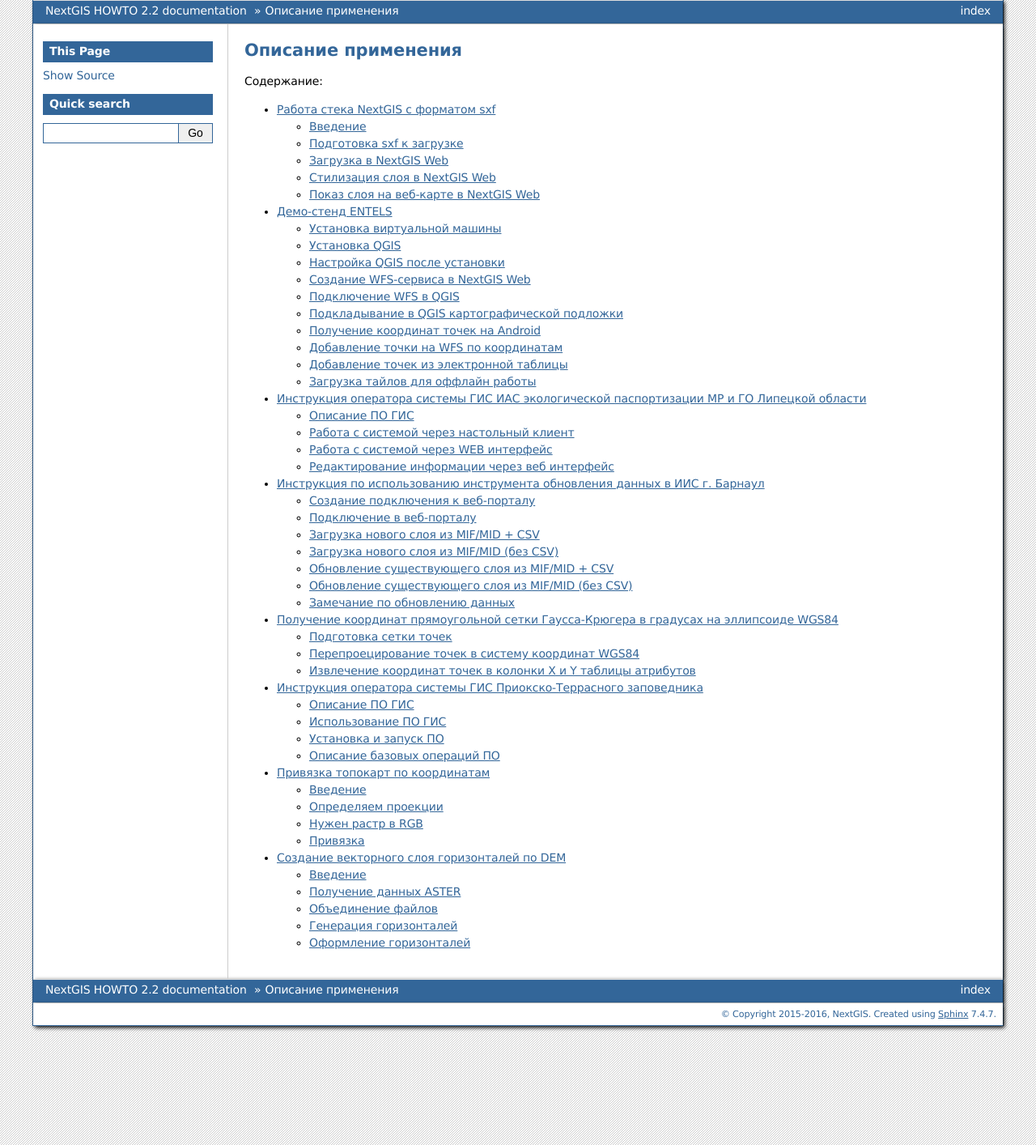
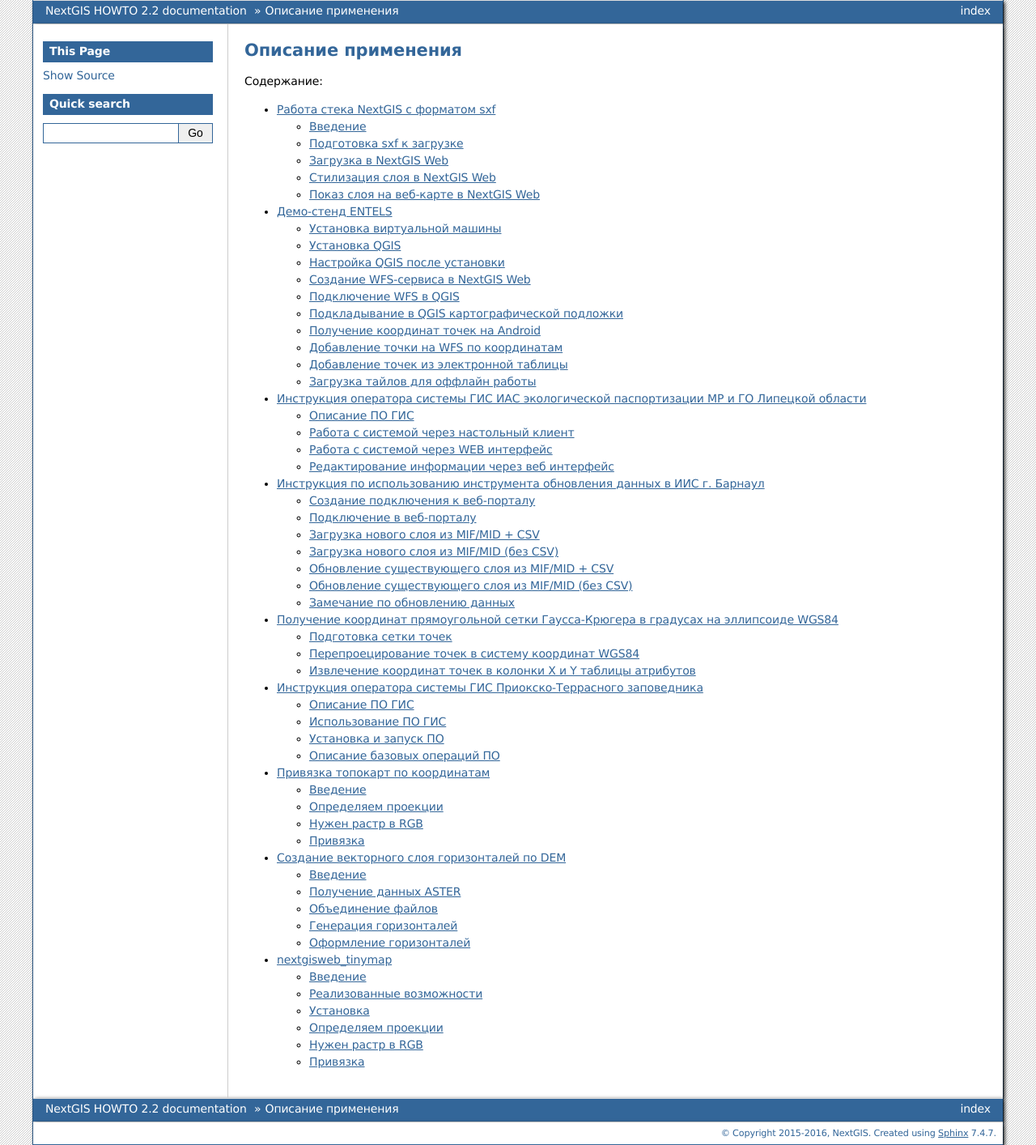
Before and after one commit to nextgis/docs_howto, a Sphinx documentation site: the page built from source/toc.rst, in a window 1280 px wide. Shown: the whole page at 81% size. Built offline with Sphinx 7.4.7, drawn with Linux system fonts in a browser that asks for light colours; formulas are drawn with MathJax 3; some of the changed lines change nothing that is shown.

Commit message:
add article nextgisweb_tinymap

````diff
--- /dev/null
+++ b/source/nextgisweb_tinymap.rst
@@ -0,0 +1,220 @@
+.. sectionauthor:: Артём Светлов <@nextgis.ru>
+
+.. nextgisweb_tinymap:
+
+nextgisweb_tinymap
+=====================================
+
+Введение
+----------------------------
+
+nextgisweb_tinymap - это несложный картодвижок на основе LeafletJS, который можете разместить на своём веб-сайте, чтобы показывать в нём векторный слой из NextGIS WEB. Слой добавляется в LeafletJS как GeoJSONLayer, в нём работает идентификация, показ названий и фотографий.
+
+
+
+[s]Live demo: http://nextgis.github.io/nextgisweb_tinymap/[s] Не работает, нет сервера
+
+
+Реализованные возможности
+------------------------------------
+
+- [x] Иконки для точек
+- [x] Окно идентификации
+- [x] При идентификации поля называются по псевдонимам, которые берутся из настроек слоя NextGIS WEB
+- [x] При идентификации убираются скрытые поля - это берётся из настроек слоя NextGIS WEB
+- [x] При идентификации показываются название объекта - это берётся из настроек слоя NextGIS WEB
+- [x] При идентификации показываются фотографии объектов
+- [x] Строка аттрибуции задаётся к конфигурационном файле.
+- [x] Функция Leaflet PointToLayer хранится в отдельном файле стиля - при обновлении из репозитория ваш движок не поломается
+- [x] При идентификации автоматически выделяются гиперссылки.
+
+
+
+Установка
+--------------------
+
+ 1. Склонируйте репозиторий
+
+  ```
+  git clone https://github.com/nextgis/nextgisweb_tinymap.git
+  ```
+
+ 2. Переименуйте файл config.example.js в config.js
+ 3. Откройте файл config.js
+    Укажите в нём свой NGWLayerURL и строку аттрибуции
+
+  ```
+  NGWLayerURL: 'http://example.com/ngw/api/resource/31',
+  NGWLayerAttribution:'<a href="http://corboration.com/">Источник данных</a>',
+  ```
+
+ 4. Выставите права в NextGIS Web
+
+Допустим, у нас в NGW такая структура:
+
+```
+root
+    L   Classifed data
+    L   Open data
+        L   somefolder 1
+        L   somefolder 2
+        L   data
+            L   Your layer
+```
+
+```
+Выставите в корне: Разрешить - Гость - Ресурс:Чтение - все ресурсы - нет
+Выставите в группе следующей по уровню, то есть в Open data для гостя: Ресурс:Чтение, Структура данных:Чтение, Данные:Чтение. Метаданные:Чтение(?) - распространять.
+```
+
+ 5.  Переименуйте файл tinymap.mapstyle.example.js в tinymap.mapstyle.js
+ 6. При необходимости вы можете настроить векторный стиль в файле tinymap.mapstyle.js. Это необязательно.
+
+Охват карты вычисляется автоматически при открытии.
+
+
+
+
+
+
+
+
+
+
+
+
+
+
+
+
+
+
+
+
+
+
+
+
+
+
+
+
+
+В этой инструкции мы возьмём отсканированную топокарту Генштаба, определим её систему координат, и привяжем её по сетке, так что бы получился GeoTIFF.
+Для работы потребуется:
+
+
+#. Отсканиованная топокарта генштаба с зарамочным оформлением - там должны быть подписи.
+#. :program:`NextGIS QGIS`.
+#. Доступ к интернету, где мы будем скачивать разграфки и читать документацию.
+
+
+Определяем проекции
+----------------------------
+
+Рассмотрим файл с картинкой карты в каком-либо графическом просмотрщике. Если у вас много больших растровых файлов, то для их просмотра можно использовать :program:`NextGIS Manager` - он открывает их быстрее, чем графические просмотрщики.
+
+Нам нужно, чтобы на карте были не отрезано зарамочное оформление.
+
+.. figure:: _static/topo_smallmap.png
+   :name: topo_smallmap
+   :align: center
+
+   Пример карты, подходящей для привязки по данной инструкции.
+
+Для привязки карты нужно знать её проекцию. Известно, что наиболее распространёные карты - позднесоветские карты Генштаба имеют проекцию Pulkovo 1942 / Gauss-Krugger zone *. В проекции Гаусс-Крюггера земной шар разделён на зоны по мередианам через 6 градусов, и нам нужно её будет указать. Что бы узнать номер зоны - нужно приблизительно знать координаты места, изображённого на карте.
+
+Скачиваем схему зон Гаусс-Крюггера с гис-лаба на странице http://gis-lab.info/qa/kmgrids.html - ищем ссылку "Скачать разграфку в формате: Shape".
+
+Открываем в :program:`NextGIS QGIS`. загруженный Shape, по желанию делаем его полупрозрачным. Подкладываем знакомую вам картоподложку плагином QuickMapServices, и находим место, которое изображено на топокарте.
+В атрибутах файла схемы зон приведены номера зон UTM и Гаусс-Крюггера (поле называется GK). Запоминаем или записываем это число - это и будет **номер зоны Гаусс-Крюггера**.
+
+
+.. figure:: _static/topo_zone_determine.png
+   :name: topo_zone_determine.png
+   :align: center
+   :width: 15cm
+
+   Определение зоны в NextGIS QGIS.
+
+
+
+Так же может пригодится файл разграфки листов. Их можно скачать на странцие http://gis-lab.info/qa/topogrids.html, но вам нужно знать масштаб карты. В атрибутивной информации приведены названия листов (номенкалатура). Вы можете узнать, в какую зону попадает лист карты, если вы знаете его название, или узнать, какой лист карты искать, если вы знаете место.
+
+
+Нужен растр в RGB
+--------------------------
+
+Посмотрите на файл с картой в файловом менеджере. Вам нужно определить формат файла. Если формат gif - то его нужно будет пересохранить в png, jpg, или tiff. Эту операцию можно сделать в графических редакторах, или в :program:`NextGIS QGIS`. :menuselection:`Растр --> Преобразование --> PCT в RGB`.
+
+Привязка
+-------------------------
+
+Начинаем привязку. В :program:`NextGIS QGIS` нажмите :menuselection:`Растр --> Привязка растров --> Привязка растров`.
+
+
+.. figure:: _static/topo_open_refrencing_window.png
+   :name: topo_open_refrencing_window
+   :align: center
+   :width: 15cm
+
+   Открытие окна привязки растров
+
+Если этого пункта в меню нет - значит модуль не включён. В этом случае идите в настройку модулей :menuselection:`Модули --> Управление модулями`. Найдите модуль "Привязка растров" и включите его.
+
+В окне привязки растров откройте файл с отсканированной картой.
+На экран выведется диалог выбора системы координат. Поскольку этот файл ещё не привязан, то этот диалог мы закроем клавишей Отмена.
+
+
+Приближаемся в левый верхний угол.
+
+Ищем на перекрестиях отметки метровых координат. Эти цифры обозначают миллионы метров.
+Находим инструмент добавить точку, нажимаем на перекрестие. Появляется окно, вводим в X и Y - координаты в метрах.
+Нам нужно 9 точек.
+
+Координаты X написаны за верхней и нижней границами, координаты Y - за правой и левой.
+В них записаны миллионы метров, то есть если написано 6542 - то вводим с клавиатуры это число с тремя нулями: 6542000
+
+
+
+
+После ввода 9 точек, идём в панель Параметры трансформации.
+Выставляем
+
+* Тип трансформации - Полиноминальная 2
+* Метод трансформации - Ланцоша
+* Целевая система координат - Pulkovo 1942 / Gauss Krugger Zone - и тот номер зоны, который определили. В примере мы взяли Кировскую область, она попала в 9 - выставляем Pulkovo 1942 / Gauss-Kruger zone 9, EPSG:28409. В списке будут пункты с Deprecated, а нужно выбрать те, что без Deprecated.
+* Целевой раст - имя нового GeoTIFF.
+
+
+После указания параметров трансформации, и нажатия клавиши ОК - на экране покажутся ошибки трансформации.
+
+Можно включить Параметры - Настройки привязки растров - включить идентификаторы, показать координаты.
+
+.. figure:: _static/topo_refrencing_errors.png
+   :name: topo_refrencing_errors
+   :align: center
+   :width: 15cm
+
+   Пример привязки с большой ошибкой.
+
+На картинке мы наблюдаем длинные красные линиии, а в строке состояния - большую среднюю ошибку. Это произошло из-за ошибки ввода цифровых координат.
+
+Внимательно проверяем введёные цифры. После исправления цифр - заходим снова в окно Параметры трансформации, и нажимаем Ok - тогда пересчитывается средняя ошибка.
+
+
+После исправления, значение средней ошибки уменьшилось с 400 до 1
+
+Запускаем Файл --> Начать привязку растра.
+
+
+Если всё получилось без ошибок, то в :program:`NextGIS QGIS` добавится геопривязанный растр в формате GeoTIFF. Вы можете проверить, как он ложится на слой OSM Mapnik (или под полупрозрачный слой OSM Mapnik).
+
+
+
+.. figure:: _static/topo_refrencing_ok.png
+   :name: topo_refrencing_ok
+   :align: center
+   :width: 15cm
+
+   Карта привязанная точно.
--- a/source/toc.rst
+++ b/source/toc.rst
@@ -17,3 +17,4 @@
    pt-zapovednik
    topo_georef
    relief
+   nextgisweb_tinymap
````
